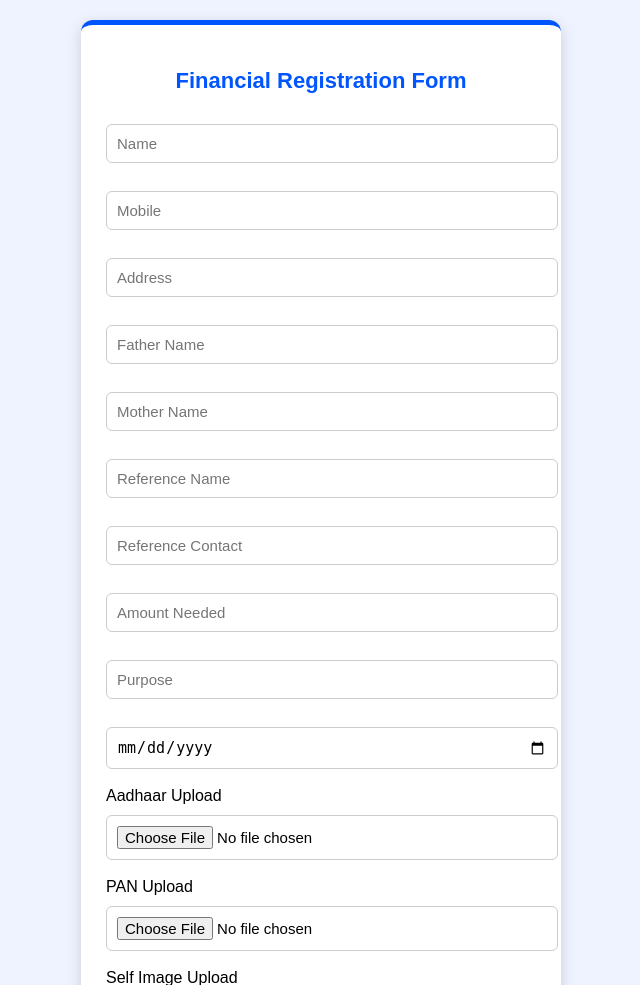
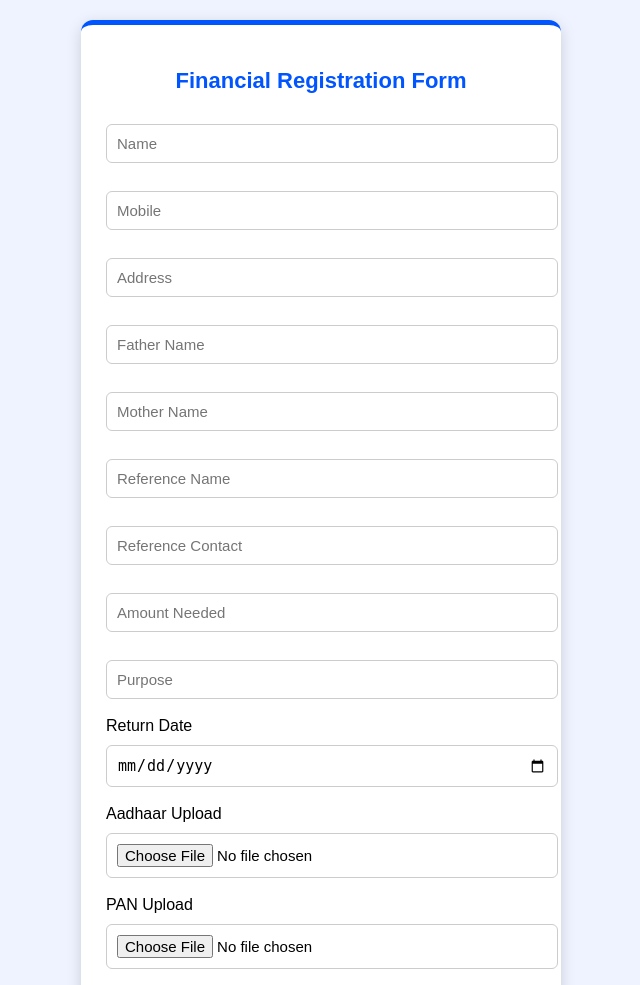
Before and after one commit to Vijay999n/Financial_Registration_App, a Flask app: page / in a window 1280 px wide. Shown: the top 985 px of the page, without its empty margins (319-959 px from the left). Run offline with Flask 3, Linux system fonts and the light colour scheme.

Commit message:
Update form.html

```diff
--- a/Financial_Registration_App/templates/form.html
+++ b/Financial_Registration_App/templates/form.html
@@ -89,6 +89,7 @@
         <input type="text" name="ref_contact" placeholder="Reference Contact" required>
         <input type="number" name="amount_needed" placeholder="Amount Needed" required>
         <input type="text" name="purpose" placeholder="Purpose" required>
+        <label>Return Date</label>
         <input type="date" name="return_date" required>
 
         <label>Aadhaar Upload</label>
```
